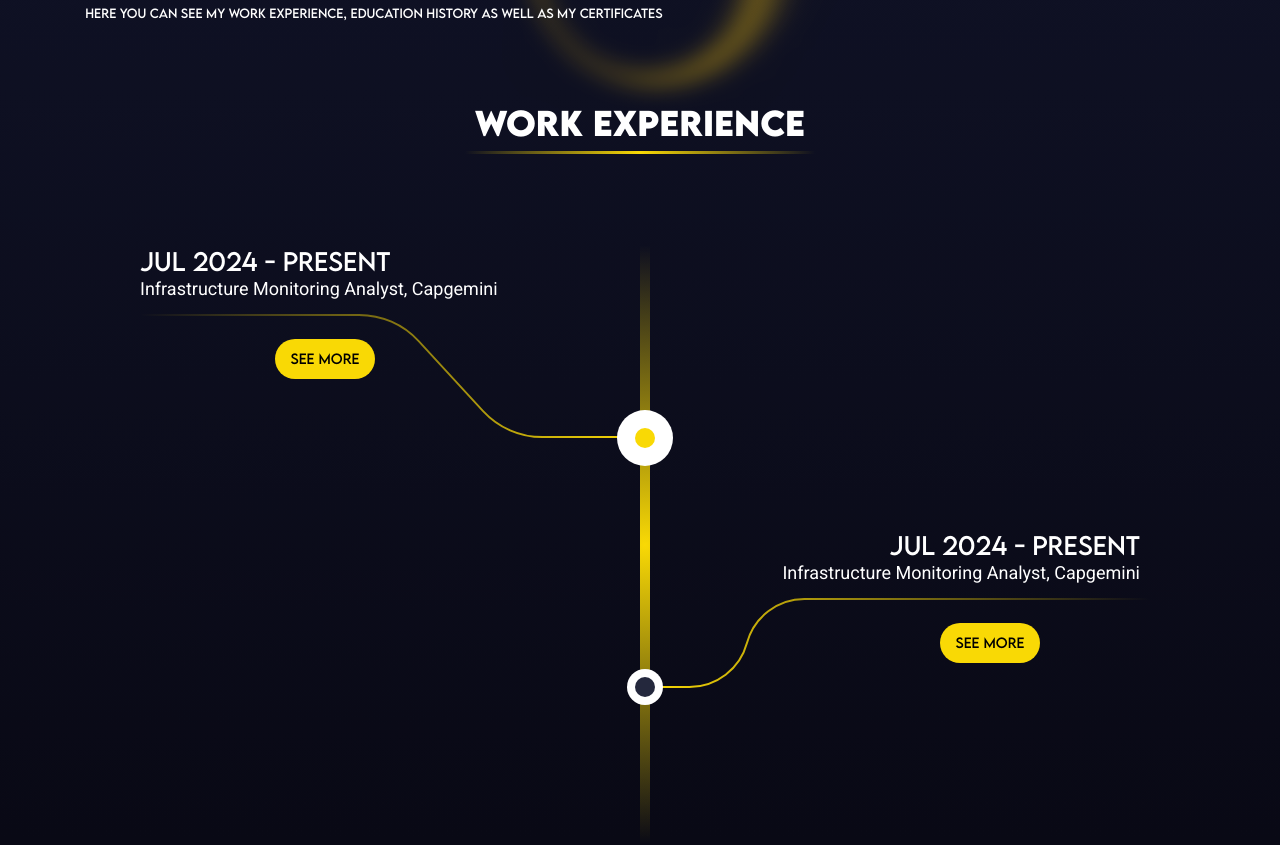
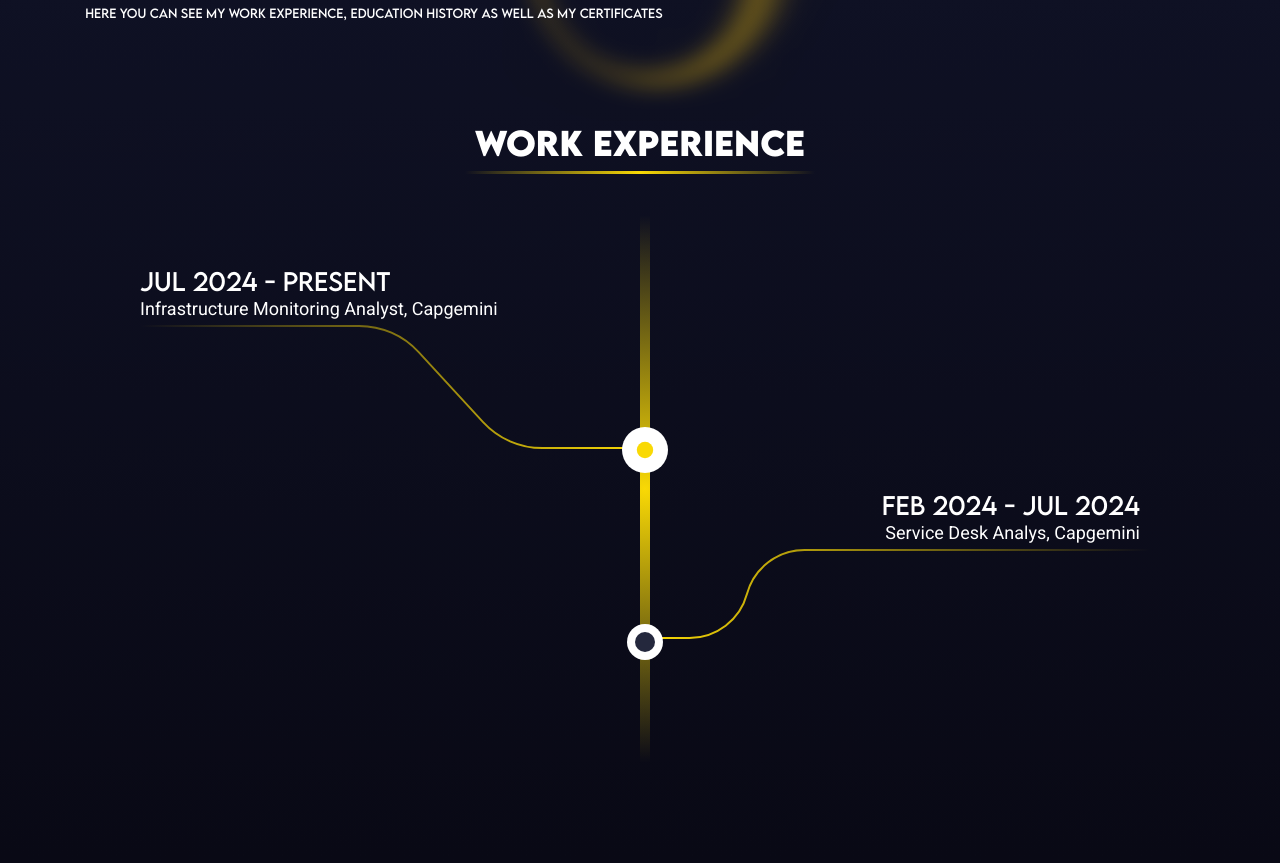
Before and after one commit to xFurius/portfolioFrontend, a React (Vite) app: page /en/home in a window 1280 px wide. Shown: the part 4016-4879 px from the top of the page. Built offline with nearby package versions, Linux system fonts and the light colour scheme.

Commit message:
work section finish

```diff
--- a/src/components/QualComponent.jsx
+++ b/src/components/QualComponent.jsx
@@ -4,7 +4,6 @@ export default function QualComponent({text, desc}){
             <div>
                 <span>{text}</span>
                 <span>{desc}</span>
-                <button>See more</button>
             </div>
         </>
     )
--- a/src/components/en/Qualifications.jsx
+++ b/src/components/en/Qualifications.jsx
@@ -10,16 +10,31 @@ export default function Qualifications(){
                 <span>qualifications</span>
                 <p>Here you can see my work experience, education history as well as my certificates</p>
             </div>
-            <div className={styles.work_wrapper}>
+            <div className={styles.wrapper}>
                 <div>
-                    <span>work experience</span>
+                    <span style={{"--m-left": "-340px", "--w":"350px"}}>work experience</span>
                 </div>
                 <div className={styles.experience_wrapper}>
                     <div className={styles.qual_comp_wrapper}>
                         <QualComponent text={"JUL 2024 - present"} desc={"Infrastructure Monitoring Analyst, Capgemini"}/>
+                        <div style={{"--w-left": "0%", "--t-align": "left"}}>
+                            <ul>
+                                <li>Monitoring client's infrastructure by reacting to alerts received on PagerDuty, SolarWinds Orion, mailbox and MonteCarlo</li>
+                                <li>Monitoring workflows on Informatica and GCP Airflow</li>
+                                <li>Managing backup jobs on NetBackup</li>
+                                <li>Developing and maintaining chrome extension which automates some of the team's tasks and gathers data for reports</li>
+                            </ul>
+                        </div>
                     </div>
                     <div className={styles.qual_comp_wrapper}>
-                        <QualComponent text={"JUL 2024 - present"} desc={"Infrastructure Monitoring Analyst, Capgemini"}/>
+                        <QualComponent text={"FEB 2024 - JUL 2024"} desc={"Service Desk Analys, Capgemini"}/>
+                        <div style={{"--w-left": "10%", "--d": "rtl"}}>
+                            <ul>
+                                <li>Assisting users with technical problems via phone, email and remote connection</li>
+                                <li>Tracking issues in ServiceNow</li>
+                                <li>Taking care of incidents in a timely manner according to SLA</li>
+                            </ul>
+                        </div>
                     </div>
                 </div>
             </div>
--- a/src/css/qualifications.module.css
+++ b/src/css/qualifications.module.css
@@ -30,72 +30,55 @@
     z-index: -1;
 }
 
-.work_wrapper{
+.wrapper{
     display: flex;
     width: 1120px;
     flex-direction: column;
     gap: 100px;
     align-items: center;
+    margin-top: 20px;
+    margin-bottom: 300px;
 }
 
-.work_wrapper>div>span{
+.wrapper>div>span{
     font-family: LemonMilkBold;
     font-size: 32px;
 }
 
-.work_wrapper>div>span::after{
+.wrapper>div>span::after{
     position: absolute;
     content: "";
     margin-top: 50px;
-    margin-left: -340px;
-    width: 350px;
+    margin-left: var(--m-left, 0px);
+    width: var(--w, 0px);
     height: 3px;
     background: radial-gradient(circle, #F9D905 0%, rgba(255, 255, 255, 0) 100%);
 }
 
 .experience_wrapper {
+    position: relative;
     display: flex;
     flex-direction: column;
     gap: 150px;
     width: 1000px;
-    height: 600px;
 }
 
 .experience_wrapper::after{
     position: absolute;
     content: "";
+    top: -50px;
+    bottom: -200px;
+    left: 50%;
     width: 10px;
-    height: 600px;
-    margin-left: 500px;
     background: radial-gradient(circle, #F9D905 0%, rgba(255, 255, 255, 0) 100%);
+    z-index: -1;
 }
 
 .qual_comp_wrapper{
     width: 50%;
-}
-
-.qual_comp_wrapper button{
-    margin-top: 40px;
-    margin-left: 135px;
-    width: 100px;
-    height: 40px;
-    border: none;
-    background-color: #F9D905;
-    border-radius: 40px;
-    font-family: LemonMilk;
-    align-self: center;
-}
-
-.qual_comp_wrapper:nth-child(even) button{
-    margin-top: 40px;
-    margin-left: 135px;
-    width: 100px;
-    height: 40px;
-    border: none;
-    background-color: #F9D905;
-    border-radius: 40px;
-    font-family: LemonMilk;
-    align-self: center;
+    position: relative;
+    color: white;
+    cursor: pointer;
 }
 
 .qual_comp_wrapper span{
@@ -110,7 +93,6 @@
 
 .qual_comp_wrapper:nth-child(even) {
     margin-left: auto;
-
 }
 
 .qual_comp_wrapper:nth-child(even) span{
@@ -118,15 +100,9 @@
     text-align: right;
 }
 
-.qual_comp_wrapper:nth-child(even) button{
-    text-align: center;
-    margin-left: 300px;
-}
-
-
 .qual_comp_wrapper:nth-child(odd)::after{
     position: absolute;
-    margin-top: -65px;
+    top: 60px;
     content: "";
     width: 500px;
     height: 150px;
@@ -138,7 +114,7 @@
 
 .qual_comp_wrapper:nth-child(even)::after{
     position: absolute;
-    margin-top: -65px;
+    top: 60px;
     margin-left: 10px;
     content: "";
     width: 500px;
@@ -149,23 +125,23 @@
     z-index: -1;
 }
 
-.qual_comp_wrapper:nth-child(odd)::before{
+.qual_comp_wrapper:nth-child(1)::before{
     position: absolute;
-    margin-top: 165px;
-    margin-left: 477px;
+    margin-left: 482px;
+    top: 162px;
     content: "";
-    width: 56px;
-    height: 56px;
+    width: 46px;
+    height: 46px;
     background: url("../assets/qual-dot.svg");
     background-repeat: no-repeat;
     background-size: contain;
     z-index: 1;
 }
 
-.qual_comp_wrapper:nth-child(even)::before{
+.qual_comp_wrapper:not(:first-child)::before{
     position: absolute;
-    margin-left: -13px;
-    margin-top: 140px;
+    margin-left: 487px;
+    top: 165px;
     content: "";
     width: 36px;
     height: 36px;
@@ -174,3 +150,33 @@
     background-size: contain;
     z-index: 1;
 }
+
+.qual_comp_wrapper:nth-child(even)::before{
+    margin-left: -13px;
+    top: 135px;
+}
+
+.qual_comp_wrapper>div:nth-child(2){
+    position: relative;
+    left: var(--w-left, 0%);
+    text-align: var(--t-align, right);
+    height: 0px;
+    width: 450px;
+    overflow: hidden;
+    transition: all 0.5s cubic-bezier(0.4, 0, 0.2, 1);
+    backdrop-filter: blur(1px);
+    margin-top: 20px;
+}
+
+.qual_comp_wrapper>div:nth-child(2) ul{
+    direction: var(--d, ltl);
+}
+
+.qual_comp_wrapper:hover div:nth-child(2){
+    height: 220px;
+    transition: all 0.5s cubic-bezier(0.4, 0, 0.2, 1);
+}
+
+.qual_comp_wrapper:nth-child(even){
+    position: relative;
+}
```
